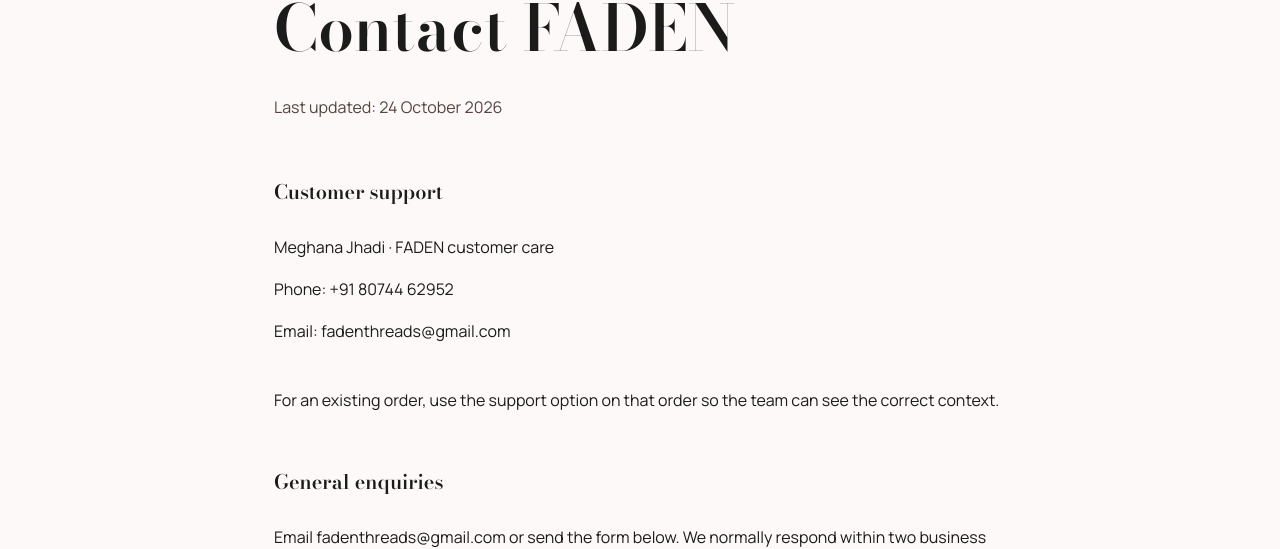
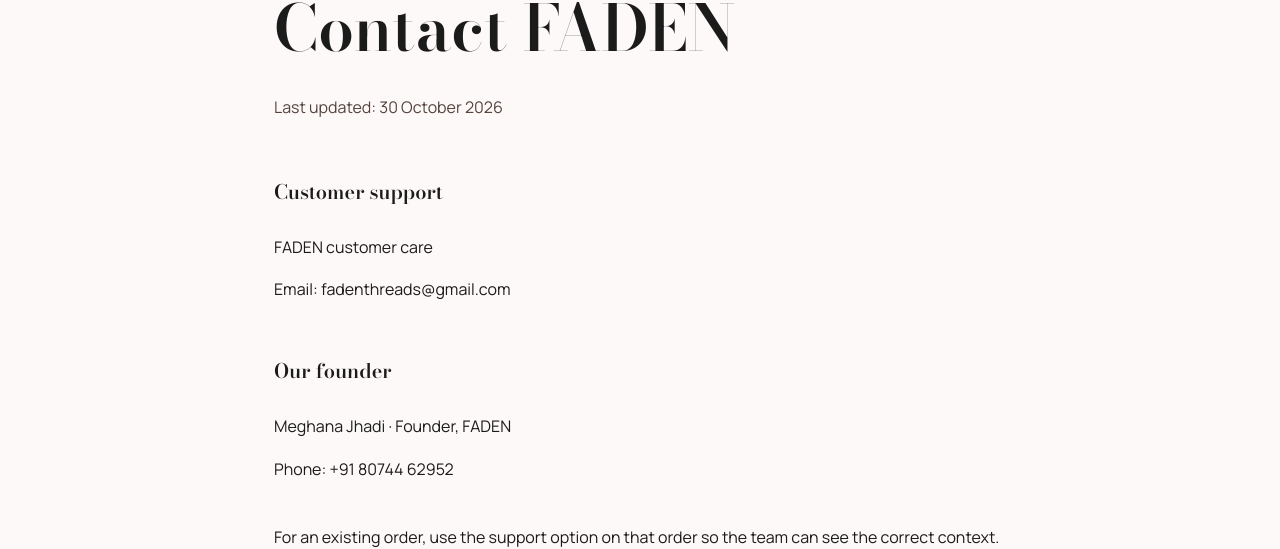
Before and after one commit to fadenthreads/FADEN-webApp-new, a Next.js app in the folder apps/marketplace/: page /contact in a window 1280 px wide. Shown: the part 222-771 px from the top of the page. Built offline with nearby package versions, Linux system fonts and the light colour scheme; no server answers.

Commit message:
fix: distinguish FADEN founder from customer care contacts

```diff
--- a/apps/marketplace/app/contact/page.tsx
+++ b/apps/marketplace/app/contact/page.tsx
@@ -1,18 +1,24 @@
 import { LegalPage } from "../../components/legal-page";
 import { ContactForm } from "../../components/contact-form";
-import { fadenContact } from "@faden/ui";
+import { fadenContact, fadenFounder } from "@faden/ui";
 export default function Page() {
   return (
-    <LegalPage title="Contact FADEN" updated="24 October 2026">
+    <LegalPage title="Contact FADEN" updated="30 October 2026">
       <h2>Customer support</h2>
       <address style={{ fontStyle: "normal" }}>
-        <p>{fadenContact.name} · FADEN customer care</p>
-        <p>
-          Phone: <a href={fadenContact.phoneHref}>{fadenContact.phone}</a>
-        </p>
+        <p>FADEN customer care</p>
         <p>
           Email:{" "}
           <a href={`mailto:${fadenContact.email}`}>{fadenContact.email}</a>
+        </p>
+      </address>
+      <h2>Our founder</h2>
+      <address style={{ fontStyle: "normal" }}>
+        <p>
+          {fadenFounder.name} · {fadenFounder.role}, FADEN
+        </p>
+        <p>
+          Phone: <a href={fadenFounder.phoneHref}>{fadenFounder.phone}</a>
         </p>
       </address>
       <p>
--- a/apps/marketplace/app/orders/[id]/delivery/page.tsx
+++ b/apps/marketplace/app/orders/[id]/delivery/page.tsx
@@ -111,9 +111,8 @@
         )}
         <section className="offer-panel">
           <h2>Need help with delivery?</h2>
-          <p>{fadenContact.name} · FADEN customer care</p>
+          <p>FADEN customer care</p>
           <p>
-            <a href={fadenContact.phoneHref}>{fadenContact.phone}</a> ·{" "}
             <a
               href={`mailto:${fadenContact.email}?subject=${encodeURIComponent(`Delivery enquiry: ${id}`)}`}
             >
--- a/apps/marketplace/app/style-assistance/page.tsx
+++ b/apps/marketplace/app/style-assistance/page.tsx
@@ -47,8 +47,8 @@
           collected here.
         </p>
         <p>
-          Prefer to talk? Call{" "}
-          <a href={fadenContact.phoneHref}>{fadenContact.phone}</a>, or{" "}
+          Need help? Email{" "}
+          <a href={`mailto:${fadenContact.email}`}>{fadenContact.email}</a>, or{" "}
           <Link href="/contact">send an enquiry through our contact form</Link>.
         </p>
         <Link className="button button--ghost" href="/discover?type=boutiques">
--- a/packages/ui/src/delivery.ts
+++ b/packages/ui/src/delivery.ts
@@ -1,8 +1,12 @@
 export const fadenContact = {
+  email: "fadenthreads@gmail.com",
+};
+
+export const fadenFounder = {
   name: "Meghana Jhadi",
+  role: "Founder",
   phone: "+91 80744 62952",
   phoneHref: "tel:+918074462952",
-  email: "fadenthreads@gmail.com",
 };
 
 export const deliveryLabels: Record<string, string> = {
--- a/packages/ui/src/index.ts
+++ b/packages/ui/src/index.ts
@@ -34,4 +34,9 @@
 } from "./uploads/process";
 export { catalogImageSrc, portfolioDisplayUrl } from "./uploads/media";
 export { sendWithProgress } from "./uploads/progress";
-export { fadenContact, deliveryLabels, deliveryStatusLabel } from "./delivery";
+export {
+  fadenContact,
+  fadenFounder,
+  deliveryLabels,
+  deliveryStatusLabel,
+} from "./delivery";
```
Also changed, not shown: 1 other file (tests, documents, lock files or other folders).
